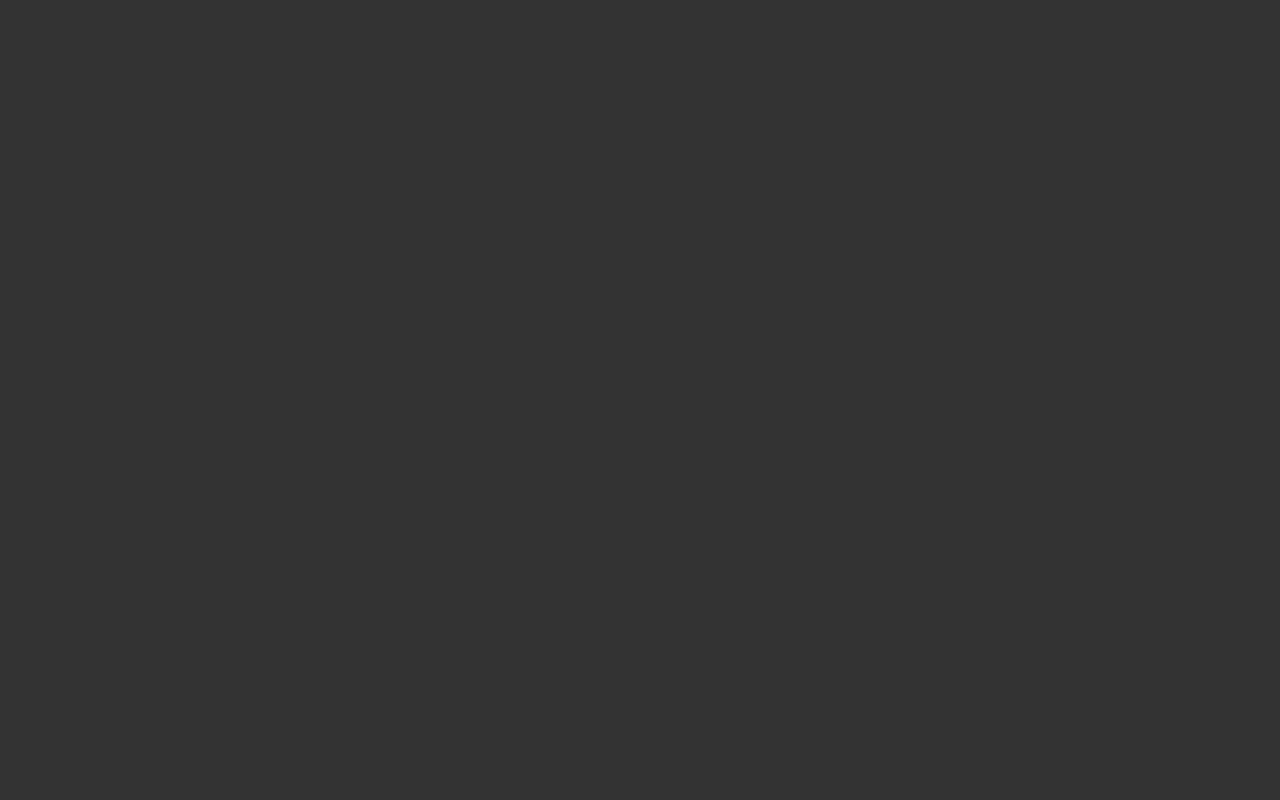
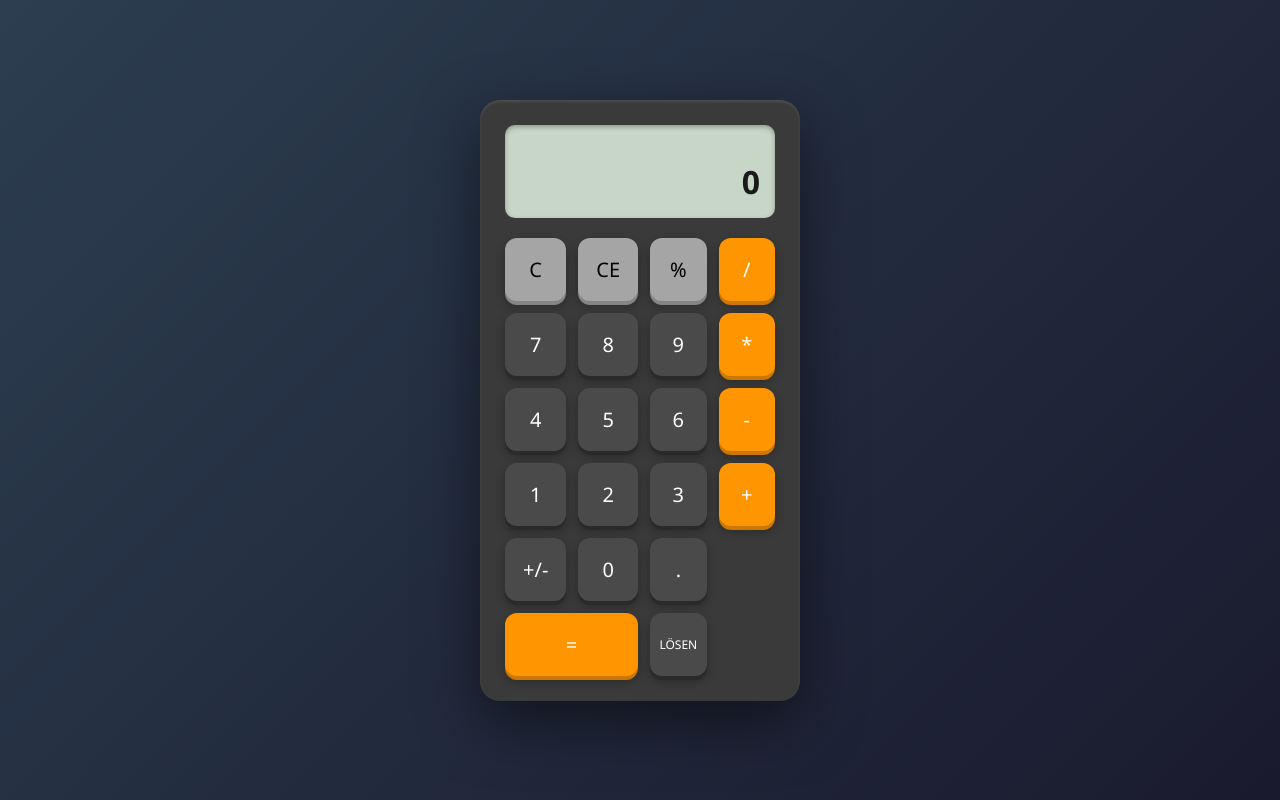
Before and after one commit to LordLOLQDH/taschenrechner.github.io, a plain HTML site: page index.html in a window 1280 px wide. Drawn offline with Linux system fonts and the light colour scheme.

Commit message:
Update index.html

```diff
--- a/index.html
+++ b/index.html
@@ -3,104 +3,281 @@
 <head>
 <meta charset="UTF-8">
 <meta name="viewport" content="width=device-width, initial-scale=1.0">
-    <title>Taschenrechner</title>
+<title>Kaputter Taschenrechner</title>
 <style>
-        body {
-            font-family: Arial, sans-serif;
-            background-color: #333;
-            color: #fff;
+    * {
         margin: 0;
         padding: 0;
+        box-sizing: border-box;
+        font-family: 'Segoe UI', sans-serif;
+    }
+
+    body {
         display: flex;
         justify-content: center;
         align-items: center;
-            height: 100vh;
+        min-height: 100vh;
+        background: linear-gradient(135deg, #2c3e50, #1a1a2e);
+    }
+
+    .rechner {
+        background: #3a3a3a;
+        padding: 25px;
+        border-radius: 20px;
+        box-shadow: 0 20px 60px rgba(0,0,0,0.5),
+                    inset 0 2px 3px rgba(255,255,255,0.1);
+        width: 320px;
+    }
+
+    .display {
+        background: #c8d6c8;
+        color: #1a1a1a;
+        padding: 15px;
+        border-radius: 10px;
+        margin-bottom: 20px;
+        text-align: right;
+        font-family: 'Courier New', monospace;
+        box-shadow: inset 0 2px 5px rgba(0,0,0,0.3);
+        min-height: 80px;
+        display: flex;
+        flex-direction: column;
+        justify-content: space-between;
+    }
+
+    .verlauf {
+        font-size: 14px;
+        opacity: 0.6;
+        min-height: 20px;
         overflow: hidden;
+        word-wrap: break-word;
     }
-       .container {
-            background-color: rgba(0, 0, 0, 0.8);
-            border-radius: 10px;
-            box-shadow: 0 0 10px rgba(0, 0, 0, 0.1);
-            padding: 20px;
-            width: 300px;
+
+    .eingabe {
+        font-size: 32px;
+        font-weight: bold;
+        overflow: hidden;
+        word-wrap: break-word;
     }
-       .display {
-            background-color: #444;
-            color: #fff;
-            border-radius: 10px 10px 0 0;
-            padding: 10px;
-            text-align: right;
-            font-size: 2em;
-            margin-bottom: 10px;
-        }
-       .buttons {
+
+    .tasten {
         display: grid;
         grid-template-columns: repeat(4, 1fr);
-            gap: 10px;
+        gap: 12px;
     }
+
     button {
-            background-color: #555;
+        border: none;
+        border-radius: 12px;
+        font-size: 20px;
+        padding: 18px;
+        cursor: pointer;
+        background: #4a4a4a;
         color: #fff;
-            border: none;
-            border-radius: 5px;
-            padding: 10px 20px;
-            cursor: pointer;
-            transition: background-color 0.3s ease;
+        box-shadow: 0 4px 0 #2a2a2a, 0 5px 10px rgba(0,0,0,0.3);
+        transition: all 0.1s;
+        user-select: none;
     }
-        button:hover, button:active {
-            background-color: #666;
+
+    button:active {
+        transform: translateY(4px);
+        box-shadow: 0 0 0 #2a2a2a;
     }
-       .result {
-            background-color: #444;
-            color: #fff;
-            border-radius: 10px 10px 0 0;
-            padding: 10px;
-            text-align: right;
-            font-size: 2em;
-            margin-top: 10px;
+
+    .operator {
+        background: #ff9500;
+        box-shadow: 0 4px 0 #cc7700, 0 5px 10px rgba(0,0,0,0.3);
     }
-       .keyboard {
-            display: flex;
-            flex-direction: column;
-            gap: 10px;
+
+    .operator:active {
+        box-shadow: 0 0 0 #cc7700;
     }
-       .keyboard button {
-            background-color: #555;
-            color: #fff;
-            border: none;
-            border-radius: 5px;
-            padding: 10px 20px;
-            cursor: pointer;
-            transition: background-color 0.3s ease;
+
+    .funktion {
+        background: #a5a5a5;
+        color: #000;
+        box-shadow: 0 4px 0 #858585, 0 5px 10px rgba(0,0,0,0.3);
     }
-       .keyboard button:hover,.keyboard button:active {
-            background-color: #666;
+
+    .funktion:active {
+        box-shadow: 0 0 0 #858585;
     }
-       .keyboard button.enter {
-            background-color: #ff5733;
-            color: #fff;
+
+    .loesen {
+        font-size: 12px;
+        padding: 18px 8px;
+        background: #4a4a4a;
+        box-shadow: 0 4px 0 #2a2a2a, 0 5px 10px rgba(0,0,0,0.3);
     }
-       .keyboard button.escape {
-            background-color: #ff5733;
-            color: #fff;
-        }
-       .keyboard button.backspace {
-            background-color: #ff5733;
-            color: #fff;
-        }
-       .keyboard button.plusminus {
-            background-color: #ff5733;
-            color: #fff;
-        }
-       .keyboard button.leftparentheses {
-            background-color: #ff5733;
-            color: #fff;
-        }
-       .keyboard button.rightparentheses {
-            background-color: #ff5733;
-            color: #fff;
+
+    .ist-gleich {
+        grid-column: span 2;
     }
 </style>
 </head>
 <body>
-    <div class="container
+    <div class="rechner">
+        <div class="display">
+            <div class="verlauf" id="verlauf"></div>
+            <div class="eingabe" id="eingabe">0</div>
+        </div>
+        <div class="tasten">
+            <button class="funktion" onclick="clearAll()">C</button>
+            <button class="funktion" onclick="clearEntry()">CE</button>
+            <button class="funktion" onclick="prozent()">%</button>
+            <button class="operator" onclick="eingabeOperator('/')">/</button>
+
+            <button onclick="eingabeZahl('7')">7</button>
+            <button onclick="eingabeZahl('8')">8</button>
+            <button onclick="eingabeZahl('9')">9</button>
+            <button class="operator" onclick="eingabeOperator('*')">*</button>
+
+            <button onclick="eingabeZahl('4')">4</button>
+            <button onclick="eingabeZahl('5')">5</button>
+            <button onclick="eingabeZahl('6')">6</button>
+            <button class="operator" onclick="eingabeOperator('-')">-</button>
+
+            <button onclick="eingabeZahl('1')">1</button>
+            <button onclick="eingabeZahl('2')">2</button>
+            <button onclick="eingabeZahl('3')">3</button>
+            <button class="operator" onclick="eingabeOperator('+')">+</button>
+
+            <button onclick="vorzeichen()">+/-</button>
+            <button onclick="eingabeZahl('0')">0</button>
+            <button onclick="eingabeZahl('.')">.</button>
+            <button class="operator ist-gleich" onclick="berechnen()">=</button>
+
+            <button class="loesen" onclick="loesen()">LÖSEN</button>
+        </div>
+    </div>
+
+<script>
+    // Zustand des Rechners
+    let aktuelleEingabe = '0';
+    let verlauf = '';
+    let istKaputt = true; // Startet kaputt
+    let letzteEingabe = '';
+    const geheimCode = '041013'; // Der Code zum Reparieren
+
+    const eingabeEl = document.getElementById('eingabe');
+    const verlaufEl = document.getElementById('verlauf');
+
+    function updateDisplay() {
+        eingabeEl.textContent = aktuelleEingabe;
+        verlaufEl.textContent = verlauf;
+    }
+
+    function eingabeZahl(zahl) {
+        if (aktuelleEingabe === '0' || aktuelleEingabe === 'lass mich in Ruhe ich bin kaputt' ||
+            aktuelleEingabe === 'System repariert' || aktuelleEingabe === 'Falscher Code' || aktuelleEingabe === 'Fehler') {
+            aktuelleEingabe = zahl;
+        } else {
+            aktuelleEingabe += zahl;
+        }
+        updateDisplay();
+    }
+
+    function eingabeOperator(op) {
+        // Verhindert doppelte Operatoren
+        if (/[+\-*/]$/.test(aktuelleEingabe)) {
+            aktuelleEingabe = aktuelleEingabe.slice(0, -1) + op;
+        } else {
+            aktuelleEingabe += op;
+        }
+        updateDisplay();
+    }
+
+    function berechnen() {
+        letzteEingabe = aktuelleEingabe;
+        verlauf = aktuelleEingabe + ' =';
+
+        if (istKaputt) {
+            aktuelleEingabe = 'lass mich in Ruhe ich bin kaputt';
+        } else {
+            try {
+                // Sicher auswerten mit Function statt eval
+                let ergebnis = Function('"use strict"; return (' + aktuelleEingabe.replace(/×/g, '*').replace(/÷/g, '/') + ')')();
+
+                // Division durch 0 abfangen
+                if (!isFinite(ergebnis)) {
+                    aktuelleEingabe = 'Fehler';
+                } else {
+                    // Rundungsfehler vermeiden
+                    aktuelleEingabe = parseFloat(ergebnis.toFixed(10)).toString();
+                }
+            } catch (e) {
+                aktuelleEingabe = 'Fehler';
+            }
+        }
+        updateDisplay();
+    }
+
+    function loesen() {
+        // Prüft ob der Geheimcode eingegeben wurde
+        if (aktuelleEingabe === geheimCode) {
+            aktuelleEingabe = 'System repariert';
+            updateDisplay();
+            istKaputt = false;
+
+            // Nach 2 Sek wieder auf 0 setzen
+            setTimeout(() => {
+                aktuelleEingabe = '0';
+                verlauf = '';
+                updateDisplay();
+            }, 2000);
+        } else {
+            // Falscher Code
+            verlauf = aktuelleEingabe;
+            aktuelleEingabe = 'Falscher Code';
+            updateDisplay();
+
+            setTimeout(() => {
+                aktuelleEingabe = '0';
+                verlauf = '';
+                updateDisplay();
+            }, 1000);
+        }
+    }
+
+    function clearAll() {
+        aktuelleEingabe = '0';
+        verlauf = '';
+        updateDisplay();
+        // istKaputt bleibt wie es ist - nur LÖSEN kann reparieren
+    }
+
+    function clearEntry() {
+        aktuelleEingabe = '0';
+        updateDisplay();
+    }
+
+    function prozent() {
+        try {
+            aktuelleEingabe = (parseFloat(aktuelleEingabe) / 100).toString();
+        } catch {
+            aktuelleEingabe = '0';
+        }
+        updateDisplay();
+    }
+
+    function vorzeichen() {
+        if (aktuelleEingabe !== '0' && !isNaN(aktuelleEingabe)) {
+            aktuelleEingabe = (parseFloat(aktuelleEingabe) * -1).toString();
+            updateDisplay();
+        }
+    }
+
+    // Tastatur-Support
+    document.addEventListener('keydown', (e) => {
+        if (e.key >= '0' && e.key <= '9') eingabeZahl(e.key);
+        if (e.key === '.') eingabeZahl('.');
+        if (e.key === '+' || e.key === '-' || e.key === '*' || e.key === '/') eingabeOperator(e.key);
+        if (e.key === 'Enter' || e.key === '=') berechnen();
+        if (e.key === 'Escape') clearAll();
+        if (e.key === 'Backspace') clearEntry();
+        if (e.key === '%') prozent();
+    });
+
+    updateDisplay();
+</script>
+</body>
+</html>
```
Lines whose indentation alone changed are shown as unchanged.
